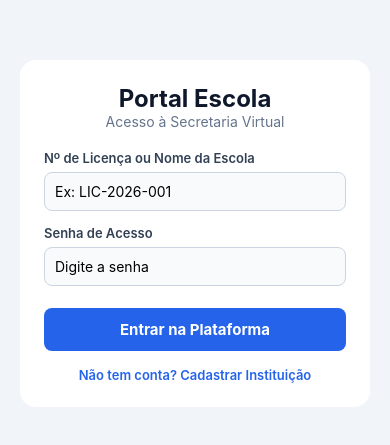
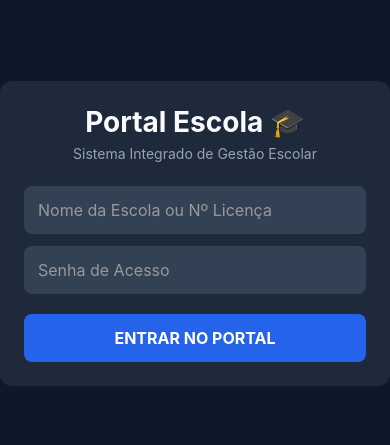
Before and after one commit to lucasbandej-boop/portal-escola-app-, a React Native app: screen / in a window 390 px wide. Shown: the part 189-634 px from the top of the page. Built offline with nearby package versions, Linux system fonts and the light colour scheme.

Commit message:
Implementacao completa dos 4 pontos (Permissoes, Turmas/Notas, UI e Dashboard)

```diff
--- a/App.js
+++ b/App.js
@@ -1,55 +1,57 @@
-import React, { useState } from 'react';
+import React, { useState, useEffect } from 'react';
 import {
-  SafeAreaView,
+  StyleSheet,
+  Text,
   View,
-  Text,
   TextInput,
   TouchableOpacity,
-  StyleSheet,
   ScrollView,
   ActivityIndicator,
-  Platform,
   Alert,
+  SafeAreaView,
   StatusBar,
+  Dimensions
 } from 'react-native';
 import { supabase } from './supabase';
 
+const { width } = Dimensions.get('window');
+const isMobile = width < 768;
+
 export default function App() {
-  const [tela, setTela] = useState('login'); // 'login', 'registro', 'painel'
-  const [escolaLogada, setEscolaLogada] = useState(null);
+  // --- ESTADOS DE SESSÃO E NAVEGAÇÃO ---
+  const [tela, setTela] = useState('login'); // 'login', 'dashboard', 'turmas', 'notas'
   const [loading, setLoading] = useState(false);
+  const [usuario, setUsuario] = useState(null);
 
-  // Estados do Login
+  // --- ESTADOS DE FORMULÁRIOS ---
   const [loginInput, setLoginInput] = useState('');
   const [loginSenha, setLoginSenha] = useState('');
 
-  // Estados do Registo
-  const [form, setForm] = useState({
-    nome: '',
-    numero_licenca: '',
-    num_estudantes: '',
-    num_professores: '',
-    cursos_disponiveis: '',
-    nivel_ensino: '',
-    director: '',
-    vice_director: '',
-    tipo_instituicao: '',
-    localizacao: '',
-    nif: '',
-    senha_acesso: '',
-  });
+  // Dados simulados / carregados
+  const [turmas, setTurmas] = useState([]);
+  const [novaTurma, setNovaTurma] = useState('');
+  const [anoLectivo, setAnoLectivo] = useState('2026');
 
-  const showAlert = (titulo, mensagem) => {
-    if (Platform.OS === 'web') {
-      window.alert(`${titulo}: ${mensagem}`);
+  // Lançamento de notas
+  const [alunoNome, setAlunoNome] = useState('');
+  const [disciplina, setDisciplina] = useState('');
+  const [mac, setMac] = useState('');
+  const [npp, setNpp] = useState('');
+  const [npt, setNpt] = useState('');
+  const [notasLista, setNotasLista] = useState([]);
+
+  const showAlert = (titulo, msg) => {
+    if (typeof window !== 'undefined' && window.alert) {
+      window.alert(`${titulo}: ${msg}`);
     } else {
-      Alert.alert(titulo, mensagem);
+      Alert.alert(titulo, msg);
     }
   };
 
+  // --- 1. AUTENTICAÇÃO E PERMISSÕES ---
   const handleLogin = async () => {
     if (!loginInput.trim() || !loginSenha.trim()) {
-      showAlert('Atenção', 'Preencha a Licença/Nome e a Senha.');
+      showAlert('Atenção', 'Preencha todos os campos de acesso.');
       return;
     }
     setLoading(true);
@@ -62,161 +64,279 @@ export default function App() {
         .maybeSingle();
 
       if (error) throw error;
+
       if (!data) {
         showAlert('Erro', 'Credenciais inválidas.');
-        setLoading(false);
-        return;
+      } else {
+        // Define o usuário e perfil por padrão (ex: ADMIN)
+        setUsuario({ ...data, funcao: data.funcao || 'ADMIN' });
+        setTela('dashboard');
+        carregarDados();
       }
-
-      setEscolaLogada(data);
-      setTela('painel');
     } catch (err) {
-      showAlert('Erro', err.message || 'Falha no login.');
+      showAlert('Erro no Login', err.message);
     } finally {
       setLoading(false);
     }
   };
 
-  const handleRegistro = async () => {
-    if (!form.nome || !form.numero_licenca || !form.senha_acesso) {
-      showAlert('Atenção', 'Preencha pelo menos o Nome, Nº de Licença e a Senha.');
-      return;
-    }
-    setLoading(true);
-    try {
-      const { error } = await supabase.from('escolas').insert([{
-        nome: form.nome,
-        numero_licenca: form.numero_licenca,
-        num_estudantes: form.num_estudantes ? parseInt(form.num_estudantes) : 0,
-        num_professores: form.num_professores ? parseInt(form.num_professores) : 0,
-        cursos_disponiveis: form.cursos_disponiveis,
-        nivel_ensino: form.nivel_ensino,
-        director: form.director,
-        vice_director: form.vice_director,
-        tipo_instituicao: form.tipo_instituicao,
-        localizacao: form.localizacao,
-        nif: form.nif,
-        senha_acesso: form.senha_acesso,
-      }]);
+  const handleLogout = () => {
+    setUsuario(null);
+    setTela('login');
+  };
 
-      if (error) throw error;
-      showAlert('Sucesso', 'Instituição cadastrada com sucesso! Faça login.');
-      setTela('login');
-    } catch (err) {
-      showAlert('Erro', err.message);
-    } finally {
-      setLoading(false);
+  // --- 2. GESTÃO DE DADOS (TURMAS E NOTAS) ---
+  const carregarDados = async () => {
+    fetchTurmas();
+    fetchNotas();
+  };
+
+  const fetchTurmas = async () => {
+    const { data } = await supabase.from('turmas').select('*').order('created_at', { ascending: false });
+    if (data) setTurmas(data);
+  };
+
+  const fetchNotas = async () => {
+    const { data } = await supabase.from('notas').select('*').order('created_at', { ascending: false });
+    if (data) setNotasLista(data);
+  };
+
+  const handleCriarTurma = async () => {
+    if (!novaTurma.trim()) return;
+    const { error } = await supabase.from('turmas').insert([{ nome: novaTurma, ano_lectivo: anoLectivo }]);
+    if (error) {
+      showAlert('Erro', error.message);
+    } else {
+      showAlert('Sucesso', 'Turma cadastrada!');
+      setNovaTurma('');
+      fetchTurmas();
     }
   };
 
+  const handleSalvarNota = async () => {
+    if (!alunoNome || !disciplina) {
+      showAlert('Atenção', 'Preencha o nome do aluno e a disciplina.');
+      return;
+    }
+    const nMac = parseFloat(mac) || 0;
+    const nNpp = parseFloat(npp) || 0;
+    const nNpt = parseFloat(npt) || 0;
+
+    const { error } = await supabase.from('notas').insert([
+      { aluno_nome: alunoNome, disciplina, mac: nMac, npp: nNpp, npt: nNpt }
+    ]);
+
+    if (error) {
+      showAlert('Erro', error.message);
+    } else {
+      showAlert('Sucesso', 'Nota registrada na pauta!');
+      setAlunoNome('');
+      setMac(''); setNpp(''); setNpt('');
+      fetchNotas();
+    }
+  };
+
+  // --- RENDERIZAÇÃO DE TELA DE LOGIN ---
+  if (tela === 'login') {
     return (
-    <SafeAreaView style={styles.container}>
+      <SafeAreaView style={styles.containerLogin}>
+        <StatusBar barStyle="light-content" />
+        <View style={styles.cardLogin}>
+          <Text style={styles.logoTitle}>Portal Escola 🎓</Text>
+          <Text style={styles.subTitle}>Sistema Integrado de Gestão Escolar</Text>
+
+          <TextInput
+            style={styles.input}
+            placeholder="Nome da Escola ou Nº Licença"
+            placeholderTextColor="#999"
+            value={loginInput}
+            onChangeText={setLoginInput}
+          />
+
+          <TextInput
+            style={styles.input}
+            placeholder="Senha de Acesso"
+            placeholderTextColor="#999"
+            secureTextEntry
+            value={loginSenha}
+            onChangeText={setLoginSenha}
+          />
+
+          <TouchableOpacity style={styles.btnPrimary} onPress={handleLogin} disabled={loading}>
+            {loading ? <ActivityIndicator color="#FFF" /> : <Text style={styles.btnText}>ENTRAR NO PORTAL</Text>}
+          </TouchableOpacity>
+        </View>
+      </SafeAreaView>
+    );
+  }
+
+  // --- RENDERIZAÇÃO DO DASHBOARD E MÓDULOS ---
+  return (
+    <SafeAreaView style={styles.containerApp}>
       <StatusBar barStyle="dark-content" />
 
-      {/* TELA DE LOGIN */}
-      {tela === 'login' && (
-        <View style={styles.centerContainer}>
-          <View style={styles.card}>
-            <Text style={styles.titulo}>Portal Escola</Text>
-            <Text style={styles.subtitulo}>Acesso à Secretaria Virtual</Text>
+      {/* 4. UI/LAYOUT: Topbar Responsiva */}
+      <View style={styles.topbar}>
+        <View>
+          <Text style={styles.topbarTitle}>{usuario?.nome || 'Escola'}</Text>
+          <Text style={styles.topbarRole}>Acesso: {usuario?.funcao || 'Administrador'}</Text>
+        </View>
+        <TouchableOpacity style={styles.btnLogout} onPress={handleLogout}>
+          <Text style={styles.btnLogoutText}>Sair</Text>
+        </TouchableOpacity>
+      </View>
 
-            <Text style={styles.label}>Nº de Licença ou Nome da Escola</Text>
-            <TextInput
-              style={styles.input}
-              placeholder="Ex: LIC-2026-001"
-              value={loginInput}
-              onChangeText={setLoginInput}
-              autoCapitalize="none"
-            />
-
-            <Text style={styles.label}>Senha de Acesso</Text>
-            <TextInput
-              style={styles.input}
-              placeholder="Digite a senha"
-              value={loginSenha}
-              onChangeText={setLoginSenha}
-              secureTextEntry
-            />
-
-            <TouchableOpacity style={styles.botaoPrincipal} onPress={handleLogin} disabled={loading}>
-              {loading ? <ActivityIndicator color="#FFF" /> : <Text style={styles.textoBotao}>Entrar na Plataforma</Text>}
+      {/* Menu de Navegação */}
+      <View style={styles.navMenu}>
+        <TouchableOpacity
+          style={[styles.navItem, tela === 'dashboard' && styles.navItemActive]}
+          onPress={() => setTela('dashboard')}
+        >
+          <Text style={[styles.navText, tela === 'dashboard' && styles.navTextActive]}>Painel</Text>
         </TouchableOpacity>
 
-            <TouchableOpacity style={styles.linkContainer} onPress={() => setTela('registro')}>
-              <Text style={styles.textoLink}>Não tem conta? Cadastrar Instituição</Text>
+        <TouchableOpacity
+          style={[styles.navItem, tela === 'turmas' && styles.navItemActive]}
+          onPress={() => setTela('turmas')}
+        >
+          <Text style={[styles.navText, tela === 'turmas' && styles.navTextActive]}>Turmas</Text>
         </TouchableOpacity>
+
+        <TouchableOpacity
+          style={[styles.navItem, tela === 'notas' && styles.navItemActive]}
+          onPress={() => setTela('notas')}
+        >
+          <Text style={[styles.navText, tela === 'notas' && styles.navTextActive]}>Pautas & Notas</Text>
+        </TouchableOpacity>
+      </View>
+
+      <ScrollView contentContainerStyle={styles.contentScroll}>
+        {/* MODULO 1: DASHBOARD PRINCIPAL */}
+        {tela === 'dashboard' && (
+          <View>
+            <Text style={styles.sectionTitle}>Visão Geral</Text>
+            <View style={styles.gridStats}>
+              <View style={styles.cardStat}>
+                <Text style={styles.statNum}>{turmas.length}</Text>
+                <Text style={styles.statLabel}>Turmas Ativas</Text>
+              </View>
+              <View style={styles.cardStat}>
+                <Text style={styles.statNum}>{notasLista.length}</Text>
+                <Text style={styles.statLabel}>Pautas Lançadas</Text>
+              </View>
             </View>
           </View>
         )}
 
-      {/* TELA DE REGISTO */}
-      {tela === 'registro' && (
-        <ScrollView contentContainerStyle={styles.scrollContainer}>
-          <View style={styles.cardWide}>
-            <Text style={styles.titulo}>Cadastrar Instituição</Text>
-            <Text style={styles.subtitulo}>Registe a sua escola no Portal</Text>
-
-            <Text style={styles.label}>Nome da Escola *</Text>
-            <TextInput style={styles.input} placeholder="Ex: Colégio Luanda" value={form.nome} onChangeText={(v) => setForm({...form, nome: v})} />
-
-            <Text style={styles.label}>Número de Licenca *</Text>
-            <TextInput style={styles.input} placeholder="Ex: LIC-2026-001" value={form.numero_licenca} onChangeText={(v) => setForm({...form, numero_licenca: v})} />
-
-            <Text style={styles.label}>Senha de Acesso *</Text>
-            <TextInput style={styles.input} placeholder="Senha segura" secureTextEntry value={form.senha_acesso} onChangeText={(v) => setForm({...form, senha_acesso: v})} />
-
-            <Text style={styles.label}>Diretor(a)</Text>
-            <TextInput style={styles.input} placeholder="Nome do Diretor" value={form.director} onChangeText={(v) => setForm({...form, director: v})} />
-
-            <Text style={styles.label}>Localização</Text>
-            <TextInput style={styles.input} placeholder="Ex: Luanda, Talatona" value={form.localizacao} onChangeText={(v) => setForm({...form, localizacao: v})} />
-
-            <TouchableOpacity style={styles.botaoPrincipal} onPress={handleRegistro} disabled={loading}>
-              {loading ? <ActivityIndicator color="#FFF" /> : <Text style={styles.textoBotao}>Salvar Instituição</Text>}
-            </TouchableOpacity>
-
-            <TouchableOpacity style={styles.linkContainer} onPress={() => setTela('login')}>
-              <Text style={styles.textoLink}>← Já tenho conta? Ir para Login</Text>
+        {/* MODULO 2: GESTÃO DE TURMAS */}
+        {tela === 'turmas' && (
+          <View>
+            <Text style={styles.sectionTitle}>Cadastrar Nova Turma</Text>
+            <View style={styles.cardForm}>
+              <TextInput
+                style={styles.inputForm}
+                placeholder="Nome da Turma (Ex: 10ª Classe - Turma A)"
+                value={novaTurma}
+                onChangeText={setNovaTurma}
+              />
+              <TouchableOpacity style={styles.btnSuccess} onPress={handleCriarTurma}>
+                <Text style={styles.btnText}>Adicionar Turma</Text>
               </TouchableOpacity>
             </View>
-        </ScrollView>
+
+            <Text style={[styles.sectionTitle, { marginTop: 20 }]}>Turmas Existentes</Text>
+            {turmas.map((item) => (
+              <View key={item.id} style={styles.listItem}>
+                <Text style={styles.itemTitle}>{item.nome}</Text>
+                <Text style={styles.itemSub}>Ano Lectivo: {item.ano_lectivo}</Text>
+              </View>
+            ))}
+          </View>
         )}
 
-      {/* PAINEL TEMPORÁRIO */}
-      {tela === 'painel' && (
-        <View style={styles.centerContainer}>
-          <View style={styles.card}>
-            <Text style={styles.titulo}>🎉 Painel da Escola</Text>
-            <Text style={styles.nomeEscola}>{escolaLogada?.nome}</Text>
-            <Text style={styles.infoEscola}>Licença: {escolaLogada?.numero_licenca}</Text>
-            <Text style={styles.infoEscola}>Diretor: {escolaLogada?.director || 'Não definido'}</Text>
+        {/* MODULO 3: PAUTAS E NOTAS */}
+        {tela === 'notas' && (
+          <View>
+            <Text style={styles.sectionTitle}>Lançar Notas do Aluno</Text>
+            <View style={styles.cardForm}>
+              <TextInput
+                style={styles.inputForm}
+                placeholder="Nome do Aluno"
+                value={alunoNome}
+                onChangeText={setAlunoNome}
+              />
+              <TextInput
+                style={styles.inputForm}
+                placeholder="Disciplina (Ex: Matemática)"
+                value={disciplina}
+                onChangeText={setDisciplina}
+              />
+              <View style={{ flexDirection: 'row', gap: 10 }}>
+                <TextInput style={[styles.inputForm, { flex: 1 }]} placeholder="MAC" keyboardType="numeric" value={mac} onChangeText={setMac} />
+                <TextInput style={[styles.inputForm, { flex: 1 }]} placeholder="NPP" keyboardType="numeric" value={npp} onChangeText={setNpp} />
+                <TextInput style={[styles.inputForm, { flex: 1 }]} placeholder="NPT" keyboardType="numeric" value={npt} onChangeText={setNpt} />
+              </View>
 
-            <TouchableOpacity style={styles.botaoSair} onPress={() => { setEscolaLogada(null); setTela('login'); }}>
-              <Text style={styles.textoBotaoSair}>Terminar Sessão</Text>
+              <TouchableOpacity style={styles.btnSuccess} onPress={handleSalvarNota}>
+                <Text style={styles.btnText}>Salvar Nota</Text>
               </TouchableOpacity>
             </View>
+
+            <Text style={[styles.sectionTitle, { marginTop: 20 }]}>Pauta Recente</Text>
+            {notasLista.map((n) => (
+              <View key={n.id} style={styles.listItem}>
+                <View style={{ flex: 1 }}>
+                  <Text style={styles.itemTitle}>{n.aluno_nome}</Text>
+                  <Text style={styles.itemSub}>{n.disciplina} | MAC: {n.mac} | NPP: {n.npp} | NPT: {n.npt}</Text>
+                </View>
+                <View style={[styles.badgeMedia, { backgroundColor: (n.media || 0) >= 10 ? '#10B981' : '#EF4444' }]}>
+                  <Text style={styles.badgeText}>{n.media ? Number(n.media).toFixed(1) : '0.0'}</Text>
+                </View>
+              </View>
+            ))}
           </View>
         )}
+      </ScrollView>
     </SafeAreaView>
   );
 }
 
+// --- ESTILOS RESPONSIVOS E MODERNOS (UI/UX) ---
 const styles = StyleSheet.create({
-  container: { flex: 1, backgroundColor: '#F1F5F9' },
-  centerContainer: { flex: 1, justifyContent: 'center', alignItems: 'center', padding: 20 },
-  scrollContainer: { padding: 20, alignItems: 'center' },
-  card: { width: '100%', maxWidth: 420, backgroundColor: '#FFF', borderRadius: 16, padding: 24, elevation: 4 },
-  cardWide: { width: '100%', maxWidth: 500, backgroundColor: '#FFF', borderRadius: 16, padding: 24, elevation: 4 },
-  titulo: { fontSize: 24, fontWeight: 'bold', color: '#0F172A', textAlign: 'center' },
-  subtitulo: { fontSize: 14, color: '#64748B', textAlign: 'center', marginBottom: 20 },
-  label: { fontSize: 13, fontWeight: '600', color: '#334155', marginBottom: 6 },
-  input: { backgroundColor: '#F8FAFC', borderWidth: 1, borderColor: '#CBD5E1', borderRadius: 8, padding: 10, fontSize: 14, marginBottom: 14 },
-  botaoPrincipal: { backgroundColor: '#2563EB', padding: 12, borderRadius: 8, alignItems: 'center', marginTop: 8 },
-  textoBotao: { color: '#FFF', fontWeight: 'bold', fontSize: 15 },
-  linkContainer: { marginTop: 16, alignItems: 'center' },
-  textoLink: { color: '#2563EB', fontSize: 13, fontWeight: '600' },
-  nomeEscola: { fontSize: 18, fontWeight: '600', color: '#2563EB', textAlign: 'center', marginTop: 10 },
-  infoEscola: { fontSize: 14, color: '#64748B', textAlign: 'center', marginBottom: 6 },
-  botaoSair: { backgroundColor: '#EF4444', padding: 12, borderRadius: 8, alignItems: 'center', marginTop: 20 },
-  textoBotaoSair: { color: '#FFF', fontWeight: 'bold' },
+  containerLogin: { flex: 1, backgroundColor: '#0F172A', justifyContent: 'center', alignItems: 'center', padding: 20 },
+  cardLogin: { width: '100%', maxWidth: 400, backgroundColor: '#1E293B', borderRadius: 12, padding: 24, elevation: 5 },
+  logoTitle: { fontSize: 28, fontWeight: 'bold', color: '#F8FAFC', textAlign: 'center', marginBottom: 6 },
+  subTitle: { fontSize: 14, color: '#94A3B8', textAlign: 'center', marginBottom: 24 },
+  input: { backgroundColor: '#334155', color: '#FFF', borderRadius: 8, padding: 14, marginBottom: 12, fontSize: 16 },
+  btnPrimary: { backgroundColor: '#2563EB', padding: 14, borderRadius: 8, alignItems: 'center', marginTop: 8 },
+  btnSuccess: { backgroundColor: '#10B981', padding: 14, borderRadius: 8, alignItems: 'center', marginTop: 10 },
+  btnText: { color: '#FFF', fontWeight: 'bold', fontSize: 16 },
+
+  containerApp: { flex: 1, backgroundColor: '#F8FAFC' },
+  topbar: { flexDirection: 'row', justifyContent: 'space-between', alignItems: 'center', padding: 16, backgroundColor: '#FFF', borderBottomWidth: 1, borderBottomColor: '#E2E8F0' },
+  topbarTitle: { fontSize: 18, fontWeight: 'bold', color: '#0F172A' },
+  topbarRole: { fontSize: 12, color: '#64748B' },
+  btnLogout: { backgroundColor: '#FEE2E2', paddingHorizontal: 12, paddingVertical: 6, borderRadius: 6 },
+  btnLogoutText: { color: '#EF4444', fontWeight: 'bold', fontSize: 13 },
+
+  navMenu: { flexDirection: 'row', backgroundColor: '#FFF', borderBottomWidth: 1, borderBottomColor: '#E2E8F0' },
+  navItem: { flex: 1, paddingVertical: 12, alignItems: 'center' },
+  navItemActive: { borderBottomWidth: 3, borderBottomColor: '#2563EB' },
+  navText: { color: '#64748B', fontWeight: '500', fontSize: 14 },
+  navTextActive: { color: '#2563EB', fontWeight: 'bold' },
+
+  contentScroll: { padding: 16, maxWidth: 900, width: '100%', alignSelf: 'center' },
+  sectionTitle: { fontSize: 18, fontWeight: 'bold', color: '#1E293B', marginBottom: 12 },
+  gridStats: { flexDirection: 'row', gap: 12 },
+  cardStat: { flex: 1, backgroundColor: '#FFF', padding: 20, borderRadius: 10, borderWidth: 1, borderColor: '#E2E8F0', alignItems: 'center' },
+  statNum: { fontSize: 32, fontWeight: 'bold', color: '#2563EB' },
+  statLabel: { color: '#64748B', fontSize: 14, marginTop: 4 },
+
+  cardForm: { backgroundColor: '#FFF', padding: 16, borderRadius: 10, borderWidth: 1, borderColor: '#E2E8F0' },
+  inputForm: { backgroundColor: '#F1F5F9', color: '#0F172A', borderRadius: 8, padding: 12, marginBottom: 10, fontSize: 15 },
+  listItem: { flexDirection: 'row', justifyContent: 'space-between', alignItems: 'center', backgroundColor: '#FFF', padding: 14, borderRadius: 8, marginBottom: 8, borderWidth: 1, borderColor: '#E2E8F0' },
+  itemTitle: { fontSize: 16, fontWeight: 'bold', color: '#1E293B' },
+  itemSub: { fontSize: 13, color: '#64748B', marginTop: 2 },
+  badgeMedia: { paddingHorizontal: 10, paddingVertical: 6, borderRadius: 12 },
+  badgeText: { color: '#FFF', fontWeight: 'bold', fontSize: 14 }
 });
```
Lines whose indentation alone changed are shown as unchanged.
